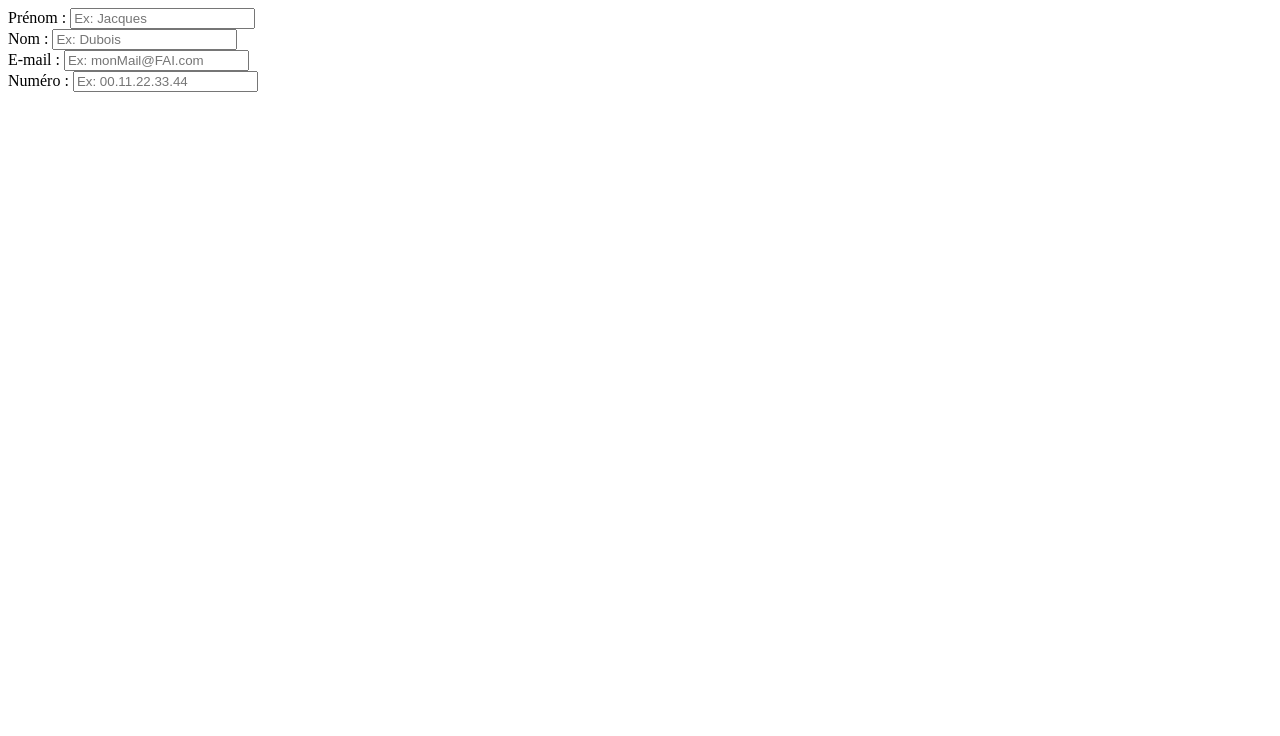
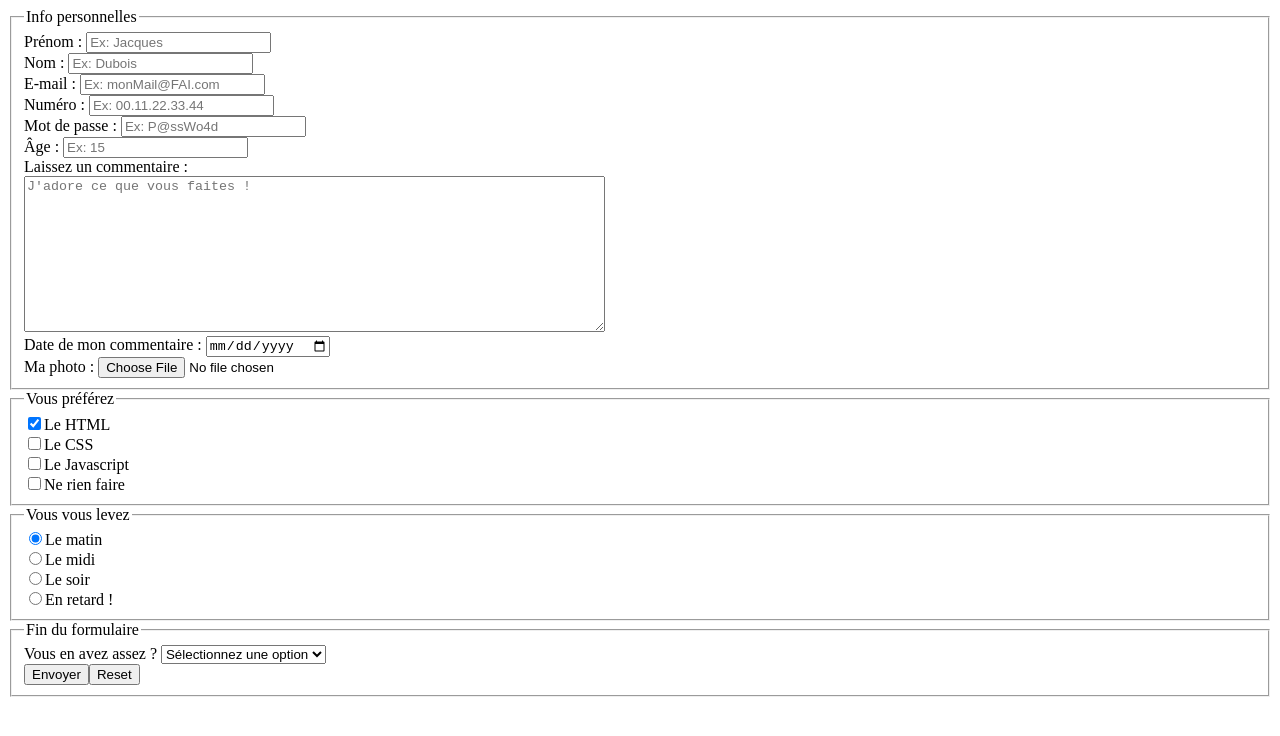
Before and after one commit to IzumiKiryu/Exercices_HTML_CSS, a plain HTML site: page Jour_4/exercice_2/formulaire.html in a window 1280 px wide. Drawn offline with Linux system fonts and the light colour scheme.

Commit message:
Ajout exercices et TP

```diff
--- a/Jour_4/exercice_2/formulaire.html
+++ b/Jour_4/exercice_2/formulaire.html
@@ -9,6 +9,9 @@
 </head>
 <body>
     <form action="" method="post">
+    <fieldset>
+        <legend>Info personnelles</legend>
+        <!-- toujours en method="post" -->
         <label for="prenom">Prénom :</label>
         <input type="text" name="prenom" placeholder="Ex: Jacques" minlength="2" maxlength="20" id="prenom">
     <br>
@@ -20,6 +23,64 @@
     <br>
         <label for="numero">Numéro :</label>
         <input type="tel" name="telephone" placeholder="Ex: 00.11.22.33.44" id="telephone">
+    <br>
+        <label for="password">Mot de passe :</label>
+        <input type="password" name="password" placeholder="Ex: P@ssWo4d" id="password" minlength="8" maxlength="30">
+    <br>
+        <label for="age">Âge :</label>
+        <input type="number" name="age" placeholder="Ex: 15" id="age">
+        <!-- number pour faire un input avec flèche au et bas de sélection de chiffres -->
+        <br>
+        <label for="Comment">Laissez un commentaire :</label>
+    <br>
+        <textarea id="comment" name="comment" rows="10" cols="70" placeholder="J'adore ce que vous faites !"></textarea>
+        <!-- rows et cols pour donner une taille à la boîte de texte -->
+    <br>
+        <label for="date">Date de mon commentaire :</label>
+        <input type="date" name="date">
+    <br>
+        <label for="photo">Ma photo :</label>
+        <input type="file" id="photo" name="photo" accept=".jpeg, .png, .gif">
+    </fieldset>
+    <fieldset>
+        <legend>Vous préférez</legend>
+        <input type="checkbox" name="checkbox" id="checkbox1" checked><label for="checkbox">Le HTML</label>
+    <br>
+        <input type="checkbox" name="checkbox" id="checkbox2"><label for="checkbox">Le CSS</label>
+    <br>
+        <input type="checkbox" name="checkbox" id="checkbox3"><label for="checkbox">Le Javascript</label>
+    <br>
+        <input type="checkbox" name="checkbox" id="checkbox4"><label for="checkbox">Ne rien faire</label>
+    </fieldset>
+    <fieldset>
+        <legend>Vous vous levez</legend>
+        <!-- name = radio sans numéro derrière, sinon la sélection unique ne fonctionne pas -->
+        <input type="radio" name="radio" value="Le_matin" checked><label for="radio">Le matin</label>
+    <br>
+        <input type="radio" name="radio" value="Le_midi"><label for="radio">Le midi</label>
+    <br>
+        <input type="radio" name="radio" value="Le_soir"><label for="radio">Le soir</label>
+    <br>
+        <input type="radio" name="radio" value="En_retard_!"><label for="radio">En retard !</label>
+    </fieldset>
+    <fieldset>
+        <legend>Fin du formulaire</legend>
+        <label for="list">Vous en avez assez ? </label>
+        <select name="liste" id="liste">
+            <option value="">Sélectionnez une option</option>
+            <optgroup label="Team Pas encore">
+                <option value="option1">J'en veux plus</option>
+                <option value="option2">C'est super !</option>
+            </optgroup>
+            <optgroup label="Team Oula">
+                <option value="option3">J'en ai marre</option>
+                <option value="option4">Pitié !</option>
+            </optgroup>
+        </select>
+    <br>
+        <input type="submit" value="Envoyer"><input type="reset" value="Reset">
+    </fieldset>
     </form>
+    </body>
 </body>
 </html>
```
Also changed, not shown: Jour_4/TP_site_web_accueil_contact/index.html (added, +54 -0 lines), Jour_4/TP_site_web_accueil_contact/style.css (added, +23 -0 lines), Jour_4/TP_site_web_accueil_contact/3fj85yu7g3q21.png (added), Jour_4/TP_site_web_accueil_contact/7rnyyu5j64i21.png (added), Jour_4/TP_site_web_accueil_contact/Banniere.jpg (added), Jour_4/TP_site_web_accueil_contact/contact.html (added), Jour_4/TP_site_web_accueil_contact/téléchargement.jpg (added).
